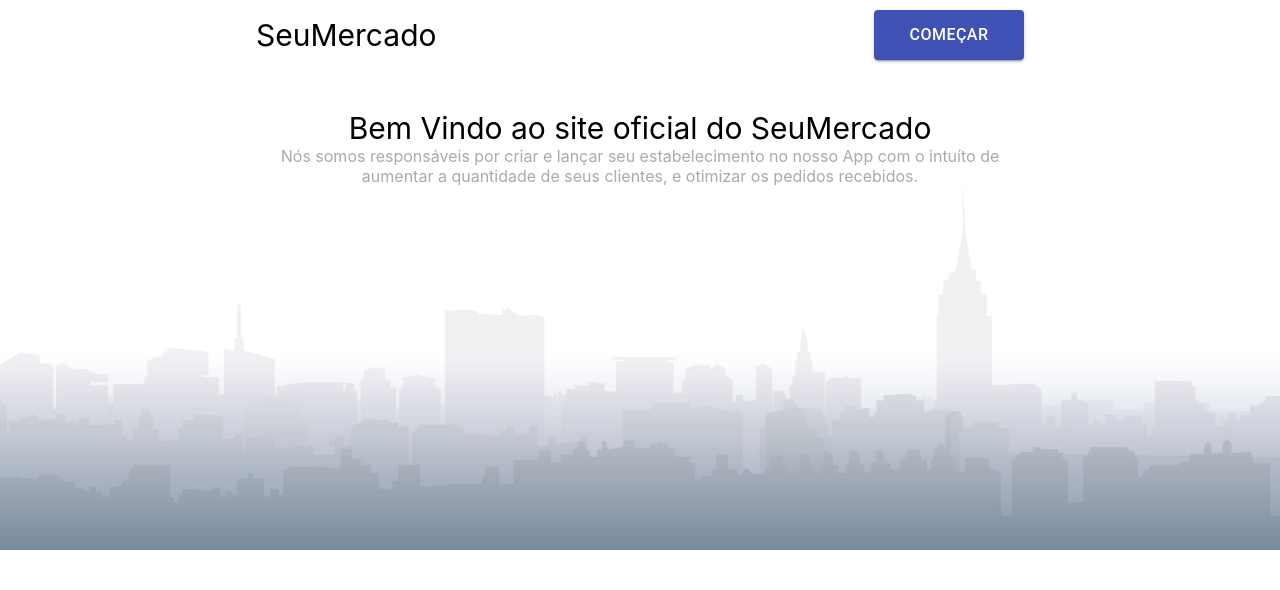
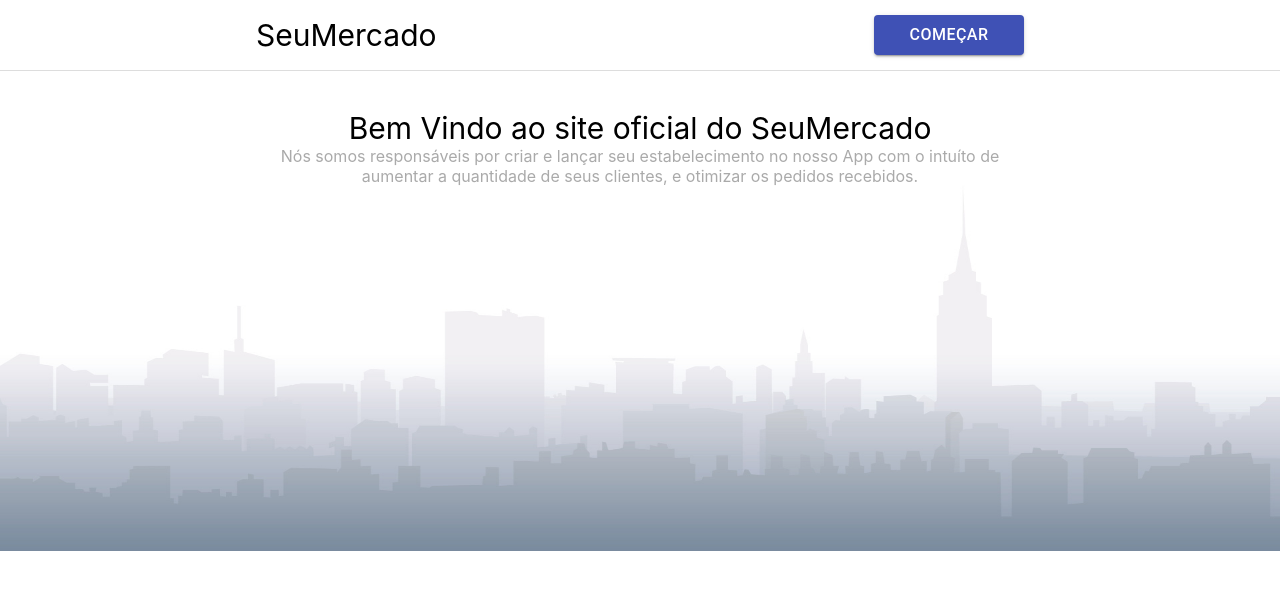
Before and after one commit to MatheusGomesRocha/ManageSystem, a React (Create React App) app: page / in a window 1280 px wide. Shown: the top 590 px of the page. Built offline with nearby package versions, Linux system fonts and the light colour scheme.

Commit message:
aplicando um border-bottom no header e aplicando um margin maior se tiver em monitor 1501px+

```diff
--- a/src/App.js
+++ b/src/App.js
@@ -334,9 +334,9 @@ function App() {
 
   return (
     <Container>
-      <Header style={{ borderBottomColor: '#000', borderBottomWidth: '10px' }}>
+      <Header>
         <HeaderText>SeuMercado</HeaderText>
-        <Button style={{ height: 50, width: 150, fontSize: 16 }} variant="contained" color="primary">Começar</Button>
+        <Button style={{ height: 40, width: 150, fontSize: 16, marginRight: isLgDesktop ? '25%' : '20%' }} variant="contained" color="primary">Começar</Button>
       </Header>
 
       <SubHeader>
--- a/src/AppStyled.js
+++ b/src/AppStyled.js
@@ -9,7 +9,7 @@ export const Header = styled.div`
     display: flex;
     justify-content: space-between;
     align-items: center;
-    margin: 0 20% 0 20%;
+    border-bottom: 1px solid #ddd;
 
     @media(max-width: 800px) {
         display: none;
@@ -17,6 +17,11 @@ export const Header = styled.div`
 `;
 export const HeaderText = styled.span`
     font-size: ${h2};
+    margin-left: 20%;
+
+    @media(min-width: 1501px) {
+        margin-left: 25%;
+    }
 `;
 
 
```
